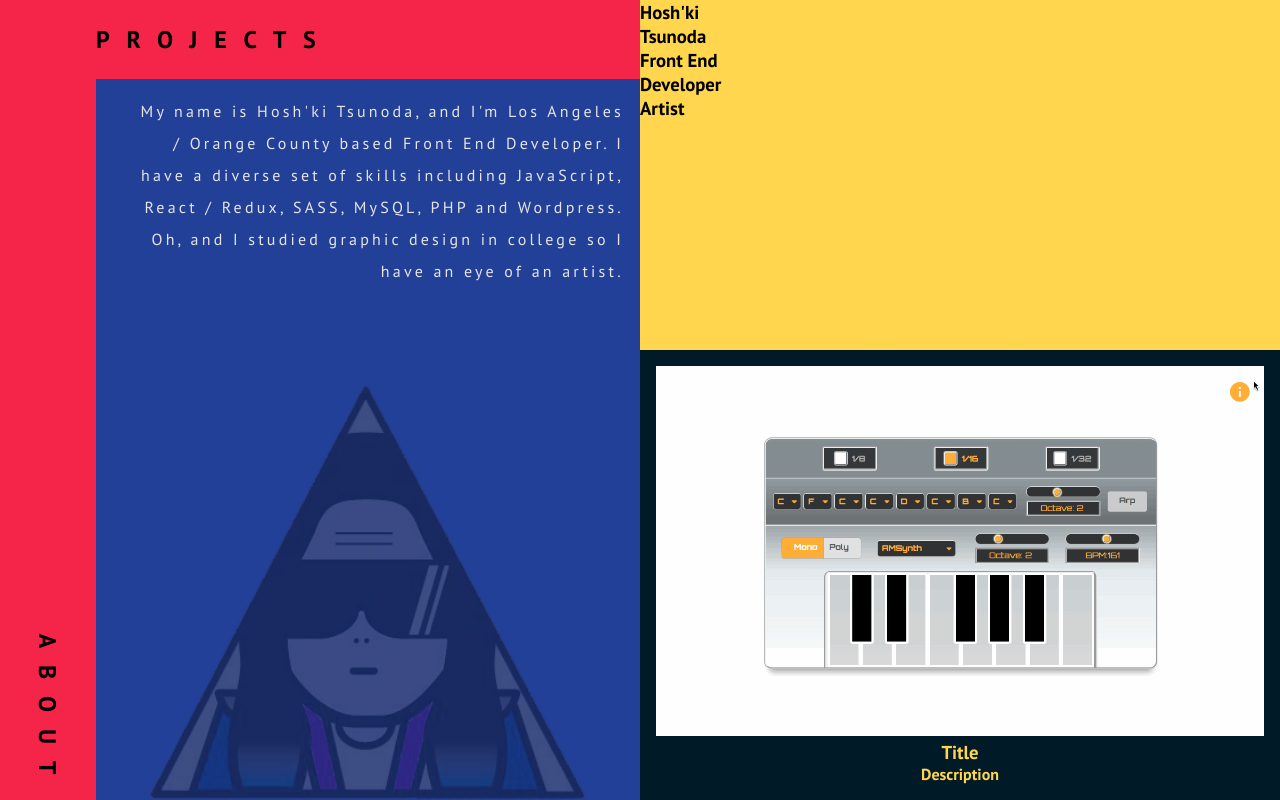
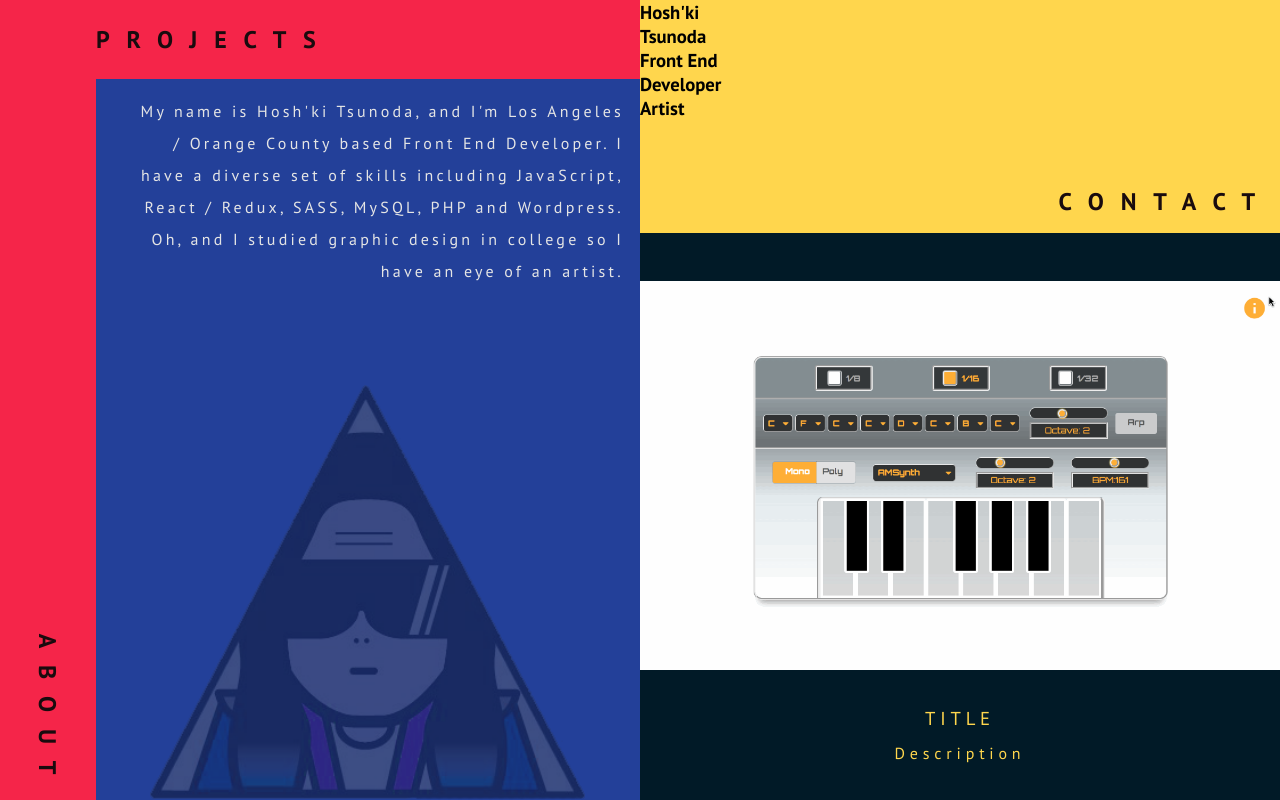
Before and after one commit to hoshikitsunoda/portfolio-website, a website: page app/index.html in a window 1280 px wide. Drawn offline with nearby package versions, Linux system fonts and the light colour scheme; files that its build step writes are made by us from their sources.

Commit message:
project section styled

```diff
--- a/app/scss/_variables.scss
+++ b/app/scss/_variables.scss
@@ -2,13 +2,13 @@ $colors: (
   red: #f52549,
   yellow: #ffd64d,
   blue: #234099,
-  navy: #011a27
+  navy: #011a27,
+  primary-text-color: #e5e5e5,
+  secondary-text-color: #190b0e
 );
 
 @function color($color-name) {
   @return map-get($colors, $color-name);
 }
 
-$primary-text-color: #e5e5e5;
-
 $primary-font: 'PT Sans', sans-serif;
--- a/app/scss/styles.scss
+++ b/app/scss/styles.scss
@@ -12,6 +12,7 @@ body {
     text-transform: uppercase;
     font-size: 1.5em;
     letter-spacing: 0.7em;
+    color: color(secondary-text-color);
   }
 
   .container {
@@ -60,7 +61,7 @@ body {
 
           .about-container {
             margin: auto 0 auto auto;
-            color: $primary-text-color;
+            color: color(primary-text-color);
             background: color(blue) url('../images/avatar.png') no-repeat center
               bottom;
             @include backgroundSize(80%, auto);
@@ -93,14 +94,34 @@ body {
           text-align: center;
           color: color(yellow);
 
+          .contact-text-container {
+            padding: 1rem 0.5rem;
+            text-align: right;
+          }
+
           .project-container {
             background: color(navy);
 
             .project {
-              padding: 1rem;
+              padding: 1rem 0;
 
               img {
                 width: 100%;
+                padding: 2rem 0;
+              }
+
+              .text-wrap {
+                padding-bottom: 1.3rem;
+
+                * {
+                  font-weight: 100;
+                  letter-spacing: 0.3rem;
+                }
+
+                h3 {
+                  text-transform: uppercase;
+                  padding-bottom: 0.8rem;
+                }
               }
             }
           }
```
